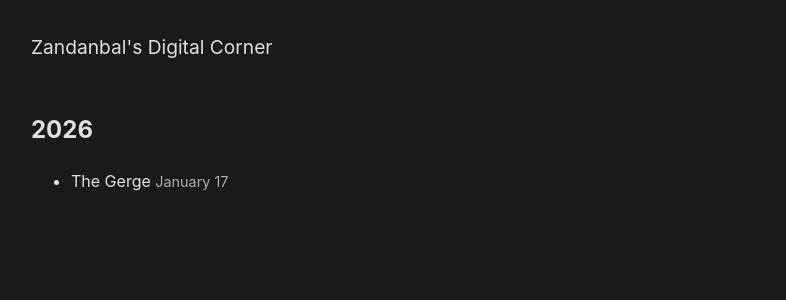
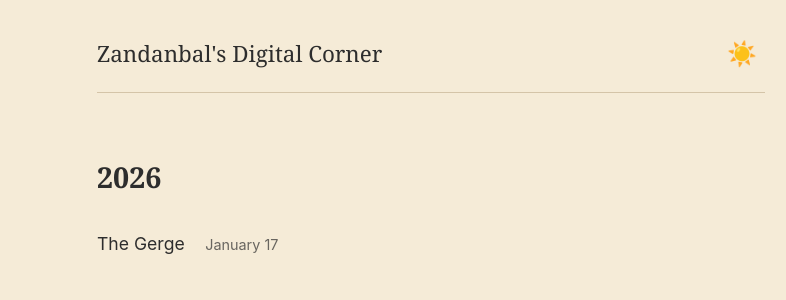
Before and after one commit to vaziliaz/vaziliaz.github.io, a Jekyll site: the page built from index.html, in a window 1280 px wide. Shown: the top 300 px of the page, without its empty margins (209-995 px from the left). Built offline with Jekyll 4.4.1, drawn with Linux system fonts in a browser that asks for light colours.

```diff
--- a/_layouts/default.html
+++ b/_layouts/default.html
@@ -5,41 +5,210 @@
   <meta name="viewport" content="width=device-width, initial-scale=1.0">
   <title>{{ page.title | default: site.title }}</title>
   <style>
+    :root {
+      /* Day Mode Colors */
+      --bg-color: #F5EBD7;
+      --text-color: #2D2D2D;
+      --accent-color: #C9A86C;
+      --hover-color: #E8C496;
+      --border-color: #D4C4A8;
+    }
+
+    [data-theme="dark"] {
+      /* Night Mode Colors */
+      --bg-color: #2D2D2D;
+      --text-color: #F5EBD7;
+      --accent-color: #E8C496;
+      --hover-color: #C9A86C;
+      --border-color: #4A4A4A;
+    }
+
+    * {
+      margin: 0;
+      padding: 0;
+      box-sizing: border-box;
+    }
+
     body {
-      background-color: #1a1a1a;
-      color: #e0e0e0;
+      background-color: var(--bg-color);
+      color: var(--text-color);
       font-family: -apple-system, BlinkMacSystemFont, 'Segoe UI', Roboto, sans-serif;
-      line-height: 1.6;
-      margin: 0;
-      padding: 2rem;
-      max-width: 800px;
+      line-height: 1.7;
+      transition: background-color 0.3s ease, color 0.3s ease;
+      max-width: 700px;
       margin: 0 auto;
-      padding: 2rem;
+      padding: 2rem 1rem;
     }
+
+    .header {
+      display: flex;
+      justify-content: space-between;
+      align-items: center;
+      margin-bottom: 4rem;
+      padding-bottom: 1rem;
+      border-bottom: 1px solid var(--border-color);
+    }
+
+    .site-title {
+      font-family: Georgia, 'Times New Roman', serif;
+      font-size: 1.4rem;
+      font-weight: normal;
+      text-decoration: none;
+      color: var(--text-color);
+      transition: color 0.3s ease;
+    }
+
+    .site-title:hover {
+      color: var(--accent-color);
+    }
+
+    .theme-toggle {
+      background: none;
+      border: none;
+      cursor: pointer;
+      font-size: 1.5rem;
+      padding: 0.5rem;
+      border-radius: 50%;
+      transition: all 0.3s ease;
+      color: var(--text-color);
+    }
+
+    .theme-toggle:hover {
+      background-color: var(--hover-color);
+      color: var(--bg-color);
+    }
+
+    h1, h2, h3, h4, h5, h6 {
+      font-family: Georgia, 'Times New Roman', serif;
+      line-height: 1.4;
+      margin-bottom: 1rem;
+      color: var(--text-color);
+    }
+
+    h1 { font-size: 2rem; }
+    h2 { font-size: 1.6rem; margin-top: 2rem; }
+
     a {
-      color: #e0e0e0;
+      color: var(--accent-color);
       text-decoration: none;
+      transition: color 0.3s ease;
     }
+
     a:hover {
+      color: var(--hover-color);
       text-decoration: underline;
     }
-    .site-title {
-      font-size: 1.2rem;
+
+    .year-section {
       margin-bottom: 3rem;
-      display: block;
     }
-    .post-title {
-      margin-bottom: 0.5rem;
+
+    .year-section:not(:first-child) {
+      border-top: 1px solid var(--border-color);
+      padding-top: 2rem;
     }
+
+    .year-header {
+      font-family: Georgia, 'Times New Roman', serif;
+      font-size: 1.8rem;
+      font-weight: bold;
+      color: var(--text-color);
+      margin-bottom: 1.5rem;
+    }
+
+    .post-item {
+      margin-bottom: 1rem;
+      padding: 0.5rem 0;
+    }
+
+    .post-link {
+      font-size: 1.1rem;
+      color: var(--text-color);
+      text-decoration: none;
+      transition: color 0.3s ease;
+    }
+
+    .post-link:hover {
+      color: var(--accent-color);
+    }
+
     .post-date {
-      color: #b0b0b0;
+      color: var(--text-color);
+      opacity: 0.7;
+      font-size: 0.9rem;
+      margin-left: 1rem;
+    }
+
+    .content {
+      max-width: 700px;
+    }
+
+    .post-content {
+      line-height: 1.8;
+    }
+
+    .post-content p {
+      margin-bottom: 1.5rem;
+    }
+
+    .post-meta {
+      color: var(--text-color);
+      opacity: 0.6;
       font-size: 0.9rem;
       margin-bottom: 2rem;
+      border-bottom: 1px solid var(--border-color);
+      padding-bottom: 1rem;
+    }
+
+    @media (max-width: 768px) {
+      body {
+        padding: 1rem;
+      }
+
+      .header {
+        margin-bottom: 2rem;
+      }
+
+      .site-title {
+        font-size: 1.2rem;
+      }
+
+      h1 { font-size: 1.8rem; }
+      h2 { font-size: 1.4rem; }
     }
   </style>
 </head>
 <body>
-  <a href="/" class="site-title">Zandanbal's Digital Corner</a>
-  {{ content }}
+  <header class="header">
+    <a href="/" class="site-title">Zandanbal's Digital Corner</a>
+    <button class="theme-toggle" id="theme-toggle" aria-label="Toggle theme">
+      ☀️
+    </button>
+  </header>
+
+  <main class="content">
+    {{ content }}
+  </main>
+
+  <script>
+    // Theme toggle functionality
+    const themeToggle = document.getElementById('theme-toggle');
+    const html = document.documentElement;
+
+    // Load saved theme preference or default to light
+    const savedTheme = localStorage.getItem('theme') || 'light';
+    html.setAttribute('data-theme', savedTheme === 'dark' ? 'dark' : 'light');
+    themeToggle.textContent = savedTheme === 'dark' ? '🌙' : '☀️';
+
+    // Toggle theme on button click
+    themeToggle.addEventListener('click', () => {
+      const currentTheme = html.getAttribute('data-theme');
+      const newTheme = currentTheme === 'dark' ? 'light' : 'dark';
+
+      html.setAttribute('data-theme', newTheme);
+      localStorage.setItem('theme', newTheme);
+      themeToggle.textContent = newTheme === 'dark' ? '🌙' : '☀️';
+    });
+  </script>
 </body>
 </html>
--- a/index.html
+++ b/index.html
@@ -7,17 +7,19 @@
   {% assign post_year = post.date | date: "%Y" %}
   {% if post_year != current_year %}
     {% if current_year != "" %}
-      </ul>
+      </div>
     {% endif %}
-    <h2>{{ post_year }}</h2>
-    <ul>
+    <div class="year-section">
+      <h2 class="year-header">{{ post_year }}</h2>
+      <div class="posts-list">
     {% assign current_year = post_year %}
   {% endif %}
-  <li>
-    <a href="{{ post.url }}">{{ post.title }}</a>
+  <div class="post-item">
+    <a href="{{ post.url }}" class="post-link">{{ post.title }}</a>
     <span class="post-date">{{ post.date | date: "%B %d" }}</span>
-  </li>
+  </div>
 {% endfor %}
 {% if site.posts.size > 0 %}
-  </ul>
+  </div>
+</div>
 {% endif %}
```
Also changed, not shown: _layouts/post.html (added, +18 -0 lines), _posts/2026-01-17-hello-world.md (+0 -7 lines), assets/images/README.md (deleted, +0 -28 lines).
